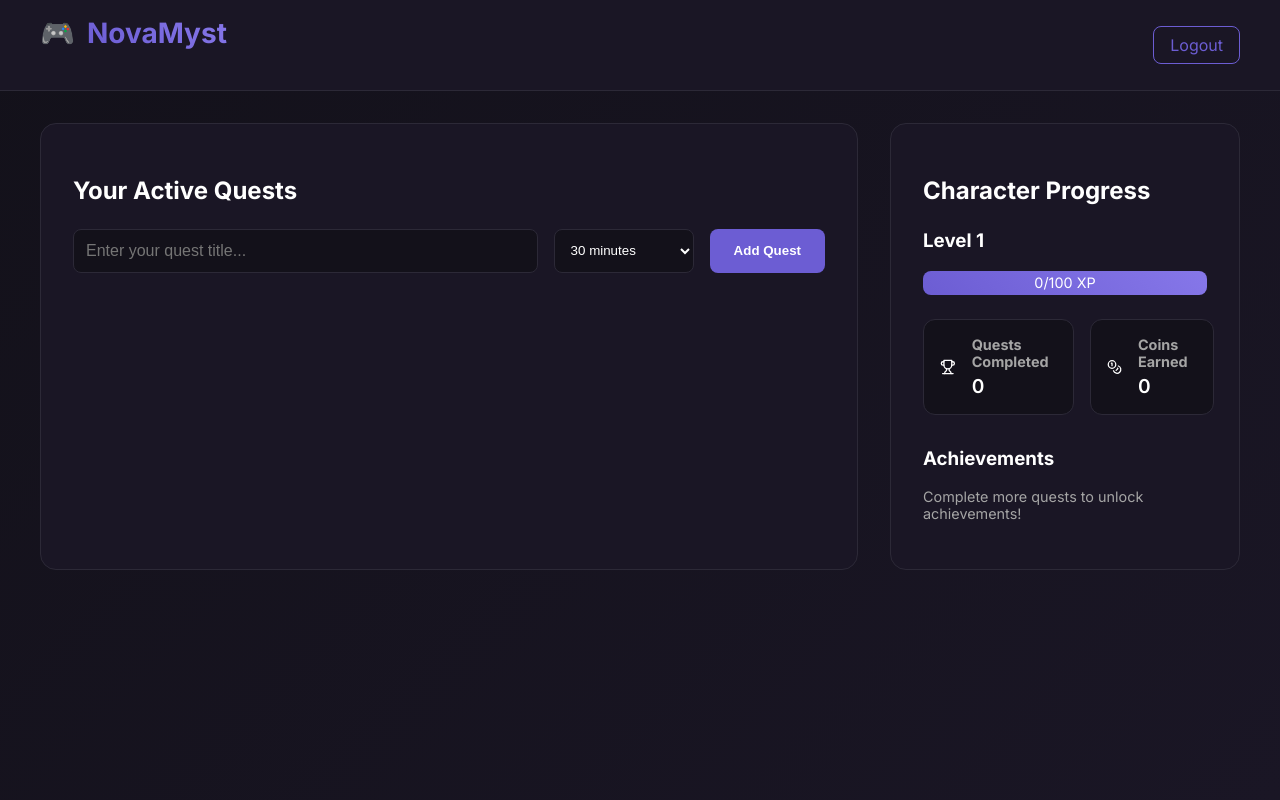
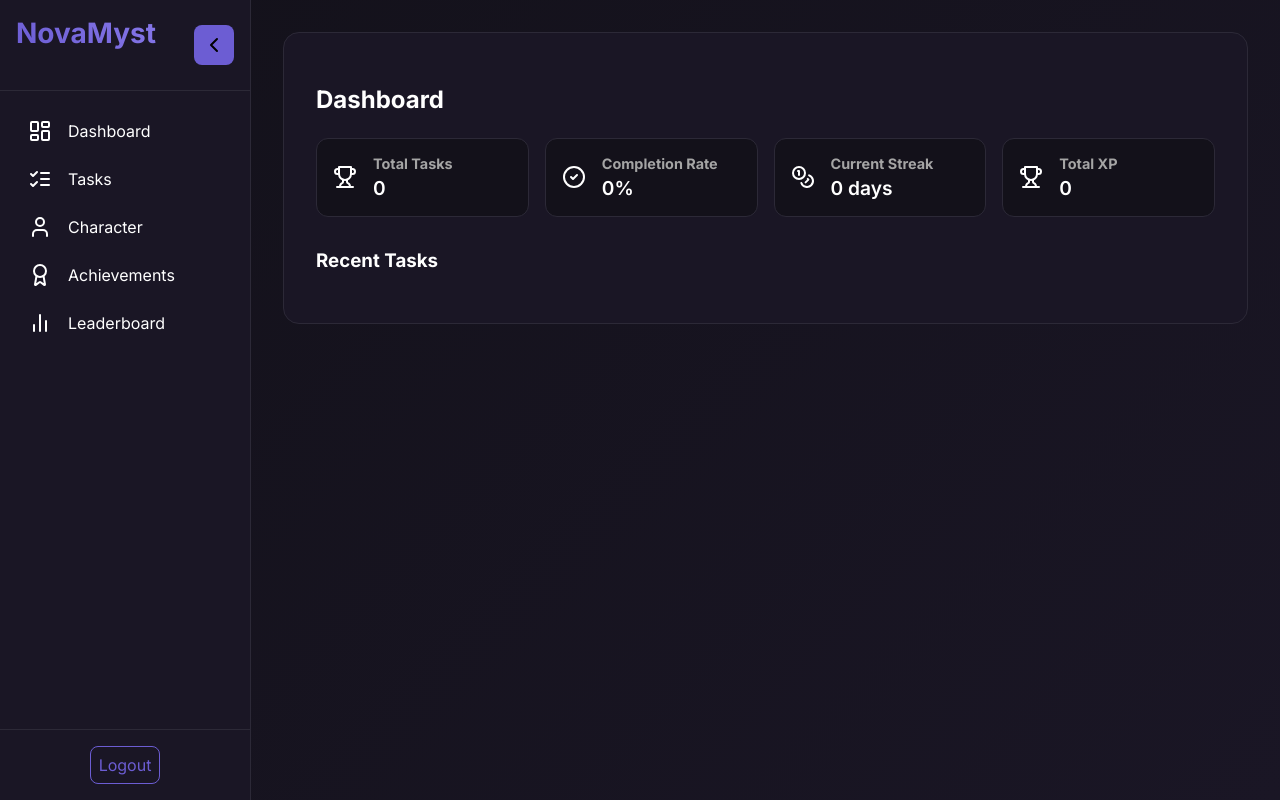
Before and after one commit to Hodainium/NovaMYST, a React (Vite) app in the folder client/: page /dashboard in a window 1280 px wide. Built offline with nearby package versions, Linux system fonts and the light colour scheme.

Commit message:
Updated Frontend

```diff
--- a/client/src/Dashboard.css
+++ b/client/src/Dashboard.css
@@ -1,25 +1,92 @@
 .dashboard-container {
     min-height: 100vh;
     background: linear-gradient(135deg, #13111a 0%, #1a1625 100%);
+    color: white;
+    display: flex;
 }
 
-.dashboard-nav {
+.dashboard-layout {
+    display: flex;
+    flex: 1;
+}
+
+.taskbar {
+    width: 250px;
     background: #1a1625;
+    border-right: 1px solid #2c2937;
+    transition: width 0.3s ease;
+    height: 100vh; /* Full height of the page */
+    position: relative;
+    display: flex;
+    flex-direction: column;
+}
+
+.taskbar.closed {
+    width: 80px;
+}
+
+.taskbar-header {
+    display: flex;
+    justify-content: space-between;
+    align-items: center;
+    padding: 1rem;
     border-bottom: 1px solid #2c2937;
+}
+
+.logo-section {
+    display: flex;
+    align-items: center;
+    gap: 0.5rem;
+}
+
+.game-icon {
+    font-size: 24px;
+}
+
+.toggle-taskbar {
+    background: #6c5dd3;
+    border: none;
+    border-radius: 8px;
+    padding: 8px;
+    cursor: pointer;
+    display: flex;
+    align-items: center;
+    justify-content: center;
+    transition: background 0.3s ease;
+}
+
+.toggle-taskbar:hover {
+    background: #8677e9;
+}
+
+.taskbar-content {
+    flex: 1;
     padding: 1rem;
 }
 
-.nav-content {
-    max-width: 1200px;
-    margin: 0 auto;
+.taskbar-section {
     display: flex;
-    justify-content: space-between;
     align-items: center;
-    padding: 0 20px;
+    gap: 1rem;
+    padding: 0.75rem;
+    border-radius: 8px;
+    cursor: pointer;
+    transition: background 0.3s ease;
+}
+
+.taskbar-section:hover {
+    background: #2c2937;
+}
+
+.taskbar-footer {
+    padding: 1rem;
+    border-top: 1px solid #2c2937;
+    display: flex;
+    justify-content: center;
 }
 
 .logout-btn {
-    padding: 8px 16px;
+    padding: 8px 8px;
     background: transparent;
     border: 1px solid #6c5dd3;
     border-radius: 8px;
@@ -34,20 +101,59 @@
 }
 
 .dashboard-content {
-    max-width: 1200px;
-    margin: 0 auto;
-    padding: 2rem 20px;
-    display: grid;
-    grid-template-columns: 1fr 350px;
-    gap: 2rem;
+    flex: 1;
+    padding: 2rem;
+    overflow-y: auto; /* Allow scrolling for content */
+    max-height: 100vh; /* Prevent stretching to full height */
 }
 
-/* Quests Section */
-.quests-section {
+.dashboard-section, .tasks-section, .character-section, .achievements-section, .leaderboard-section {
     background: #1a1625;
     border-radius: 16px;
     padding: 2rem;
     border: 1px solid #2c2937;
+    margin-bottom: 2rem;
+}
+
+.stats-grid {
+    display: grid;
+    grid-template-columns: repeat(auto-fit, minmax(200px, 1fr));
+    gap: 1rem;
+    margin: 1.5rem 0;
+}
+
+.stat-item {
+    background: #13111a;
+    border: 1px solid #2c2937;
+    border-radius: 12px;
+    padding: 1rem;
+    display: flex;
+    align-items: center;
+    gap: 1rem;
+}
+
+.stat-text h4 {
+    margin: 0;
+    font-size: 0.9rem;
+    color: #a5a5a5;
+}
+
+.stat-text p {
+    margin: 0.25rem 0 0 0;
+    font-size: 1.2rem;
+    font-weight: 600;
+}
+
+.recent-tasks {
+    margin-top: 2rem;
+}
+
+.recent-tasks .quest-item {
+    background: #13111a;
+    border: 1px solid #2c2937;
+    border-radius: 12px;
+    padding: 1rem;
+    margin-bottom: 1rem;
 }
 
 .quest-form {
@@ -93,7 +199,6 @@
     background: #8677e9;
 }
 
-/* Quest Items */
 .quests-list {
     margin-top: 2rem;
     display: flex;
@@ -155,93 +260,3 @@
 .complete-btn.completed {
     background: #4CAF50;
 }
-
-/* Character Section */
-.character-card {
-    background: #1a1625;
-    border-radius: 16px;
-    padding: 2rem;
-    border: 1px solid #2c2937;
-}
-
-.level-info {
-    margin: 1.5rem 0;
-}
-
-.xp-bar {
-    background: #13111a;
-    border-radius: 8px;
-    height: 24px;
-    overflow: hidden;
-    margin-top: 0.5rem;
-}
-
-.xp-progress {
-    background: linear-gradient(45deg, #6c5dd3, #8677e9);
-    height: 100%;
-    display: flex;
-    align-items: center;
-    justify-content: center;
-    color: white;
-    font-size: 0.9rem;
-    transition: width 0.3s ease;
-}
-
-.stats-grid {
-    display: grid;
-    grid-template-columns: 1fr 1fr;
-    gap: 1rem;
-    margin: 1.5rem 0;
-}
-
-.stat-item {
-    background: #13111a;
-    border: 1px solid #2c2937;
-    border-radius: 12px;
-    padding: 1rem;
-    display: flex;
-    align-items: center;
-    gap: 1rem;
-}
-
-.stat-text h4 {
-    margin: 0;
-    font-size: 0.9rem;
-    color: #a5a5a5;
-}
-
-.stat-text p {
-    margin: 0.25rem 0 0 0;
-    font-size: 1.2rem;
-    font-weight: 600;
-}
-
-.achievements-section {
-    margin-top: 2rem;
-}
-
-.achievement-text {
-    color: #a5a5a5;
-    font-size: 0.9rem;
-}
-
-/* Responsive Design */
-@media (max-width: 1024px) {
-    .dashboard-content {
-        grid-template-columns: 1fr;
-    }
-
-    .character-section {
-        order: -1;
-    }
-}
-
-@media (max-width: 768px) {
-    .input-group {
-        flex-direction: column;
-    }
-
-    .time-select {
-        width: 100%;
-    }
-}
--- a/client/src/Dashboard.jsx
+++ b/client/src/Dashboard.jsx
@@ -1,11 +1,13 @@
 import { useState } from 'react';
 import { Link } from 'react-router-dom';
-import { Timer, CheckCircle2, Trophy, Coins } from 'lucide-react';
+import { Timer, CheckCircle2, Trophy, Coins, LayoutDashboard, ListChecks, User, Award, BarChart2, ChevronLeft, ChevronRight } from 'lucide-react';
 
 function Dashboard() {
     const [quests, setQuests] = useState([]);
     const [newQuest, setNewQuest] = useState('');
     const [selectedTime, setSelectedTime] = useState('30');
+    const [isTaskbarOpen, setIsTaskbarOpen] = useState(true);
+    const [activeSection, setActiveSection] = useState('dashboard');
 
     const timeOptions = [
         { value: '15', label: '15 minutes' },
@@ -29,21 +31,102 @@ function Dashboard() {
         }
     };
 
+    const toggleTaskbar = () => {
+        setIsTaskbarOpen(!isTaskbarOpen);
+    };
+
+    const completedQuests = quests.filter(q => q.completed).length;
+    const completionRate = quests.length > 0 ? ((completedQuests / quests.length) * 100).toFixed(2) : 0;
+    const recentQuests = quests.slice(0, 3); // Show the 3 most recent quests
+
     return (
         <div className="dashboard-container">
-            <nav className="dashboard-nav">
-                <div className="nav-content">
+            <div className="dashboard-layout">
+                <div className={`taskbar ${isTaskbarOpen ? 'open' : 'closed'}`}>
+                    <div className="taskbar-header">
                         <div className="logo-section">
-                        <span className="game-icon">🎮</span>
-                        <h1>NovaMyst</h1>
+                            {isTaskbarOpen && <h1>NovaMyst</h1>}
                         </div>
+                        <button className="toggle-taskbar" onClick={toggleTaskbar}>
+                            {isTaskbarOpen ? <ChevronLeft size={24} /> : <ChevronRight size={24} />}
+                        </button>
+                    </div>
+                    <div className="taskbar-content">
+                        <div className="taskbar-section" onClick={() => setActiveSection('dashboard')}>
+                            <LayoutDashboard size={24} />
+                            {isTaskbarOpen && <span>Dashboard</span>}
+                        </div>
+                        <div className="taskbar-section" onClick={() => setActiveSection('tasks')}>
+                            <ListChecks size={24} />
+                            {isTaskbarOpen && <span>Tasks</span>}
+                        </div>
+                        <div className="taskbar-section" onClick={() => setActiveSection('character')}>
+                            <User size={24} />
+                            {isTaskbarOpen && <span>Character</span>}
+                        </div>
+                        <div className="taskbar-section" onClick={() => setActiveSection('achievements')}>
+                            <Award size={24} />
+                            {isTaskbarOpen && <span>Achievements</span>}
+                        </div>
+                        <div className="taskbar-section" onClick={() => setActiveSection('leaderboard')}>
+                            <BarChart2 size={24} />
+                            {isTaskbarOpen && <span>Leaderboard</span>}
+                        </div>
+                    </div>
+                    <div className="taskbar-footer">
                         <Link to="/" className="logout-btn">Logout</Link>
                     </div>
-            </nav>
+                </div>
 
                 <div className="dashboard-content">
-                <div className="quests-section">
-                    <h2>Your Active Quests</h2>
+                    {activeSection === 'dashboard' && (
+                        <div className="dashboard-section">
+                            <h2>Dashboard</h2>
+                            <div className="stats-grid">
+                                <div className="stat-item">
+                                    <Trophy size={24} />
+                                    <div className="stat-text">
+                                        <h4>Total Tasks</h4>
+                                        <p>{quests.length}</p>
+                                    </div>
+                                </div>
+                                <div className="stat-item">
+                                    <CheckCircle2 size={24} />
+                                    <div className="stat-text">
+                                        <h4>Completion Rate</h4>
+                                        <p>{completionRate}%</p>
+                                    </div>
+                                </div>
+                                <div className="stat-item">
+                                    <Coins size={24} />
+                                    <div className="stat-text">
+                                        <h4>Current Streak</h4>
+                                        <p>0 days</p>
+                                    </div>
+                                </div>
+                                <div className="stat-item">
+                                    <Trophy size={24} />
+                                    <div className="stat-text">
+                                        <h4>Total XP</h4>
+                                        <p>0</p>
+                                    </div>
+                                </div>
+                            </div>
+                            <div className="recent-tasks">
+                                <h3>Recent Tasks</h3>
+                                {recentQuests.map((quest, index) => (
+                                    <div key={index} className="quest-item">
+                                        <h4>{quest.title}</h4>
+                                        <p>{quest.timeAllotted} minutes</p>
+                                    </div>
+                                ))}
+                            </div>
+                        </div>
+                    )}
+
+                    {activeSection === 'tasks' && (
+                        <div className="tasks-section">
+                            <h2>Tasks</h2>
                             <form onSubmit={handleAddQuest} className="quest-form">
                                 <div className="input-group">
                                     <input
@@ -97,41 +180,28 @@ function Dashboard() {
                                 ))}
                             </div>
                         </div>
+                    )}
 
+                    {activeSection === 'character' && (
                         <div className="character-section">
-                    <div className="character-card">
-                        <h2>Character Progress</h2>
-                        <div className="level-info">
-                            <h3>Level 1</h3>
-                            <div className="xp-bar">
-                                <div className="xp-progress" style={{width: "100%"}}>
-                                    <span>0/100 XP</span>
+                            <h2>Character</h2>
+                            {/* Character content goes here */}
                         </div>
+                    )}
+
+                    {activeSection === 'achievements' && (
+                        <div className="achievements-section">
+                            <h2>Achievements</h2>
+                            {/* Achievements content goes here */}
                         </div>
+                    )}
+
+                    {activeSection === 'leaderboard' && (
+                        <div className="leaderboard-section">
+                            <h2>Leaderboard</h2>
+                            {/* Leaderboard content goes here */}
                         </div>
-
-                        <div className="stats-grid">
-                            <div className="stat-item">
-                                <Trophy size={24} />
-                                <div className="stat-text">
-                                    <h4>Quests Completed</h4>
-                                    <p>{quests.filter(q => q.completed).length}</p>
-                                </div>
-                            </div>
-                            <div className="stat-item">
-                                <Coins size={24} />
-                                <div className="stat-text">
-                                    <h4>Coins Earned</h4>
-                                    <p>0</p>
-                                </div>
-                            </div>
-                        </div>
-
-                        <div className="achievements-section">
-                            <h3>Achievements</h3>
-                            <p className="achievement-text">Complete more quests to unlock achievements!</p>
-                        </div>
-                    </div>
+                    )}
                 </div>
             </div>
         </div>
--- a/client/src/Home.css
+++ b/client/src/Home.css
@@ -6,7 +6,6 @@ body {
     padding: 0;
 }
 
-/* Logo styles (shared between landing and dashboard) */
 .logo-section {
     display: flex;
     align-items: center;
@@ -27,7 +26,6 @@ body {
     -webkit-text-fill-color: transparent;
 }
 
-/* Landing page specific styles */
 .landing-container {
     min-height: 100vh;
     display: flex;
@@ -46,7 +44,6 @@ body {
     align-items: center;
 }
 
-/* Auth section styles */
 .auth-section {
     flex: 1;
     max-width: 460px;
@@ -131,7 +128,6 @@ body {
     background: #8677e9;
 }
 
-/* Info section styles */
 .info-section {
     flex: 1;
     display: flex;
@@ -180,7 +176,6 @@ body {
     line-height: 1.5;
 }
 
-/* Responsive design */
 @media (max-width: 1024px) {
     .landing-content {
         flex-direction: column;
```
Lines whose indentation alone changed are shown as unchanged.
